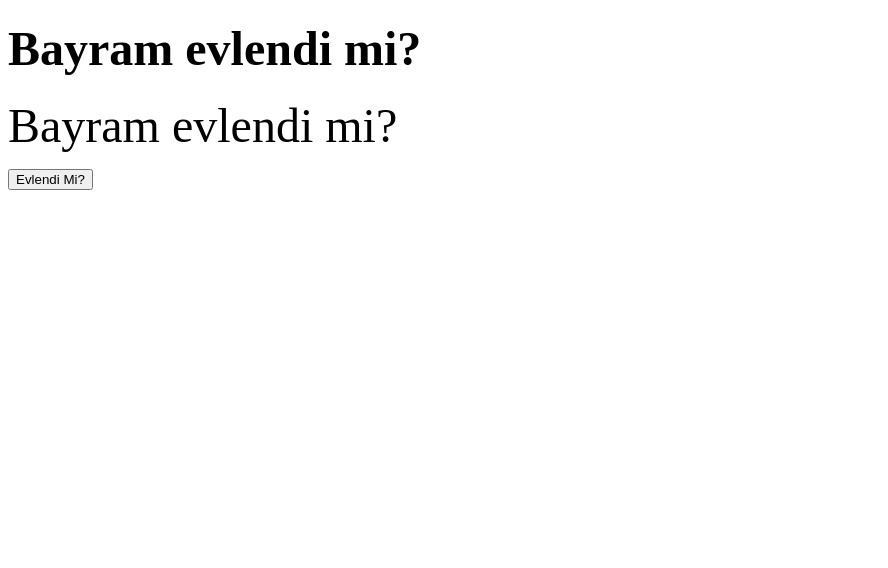
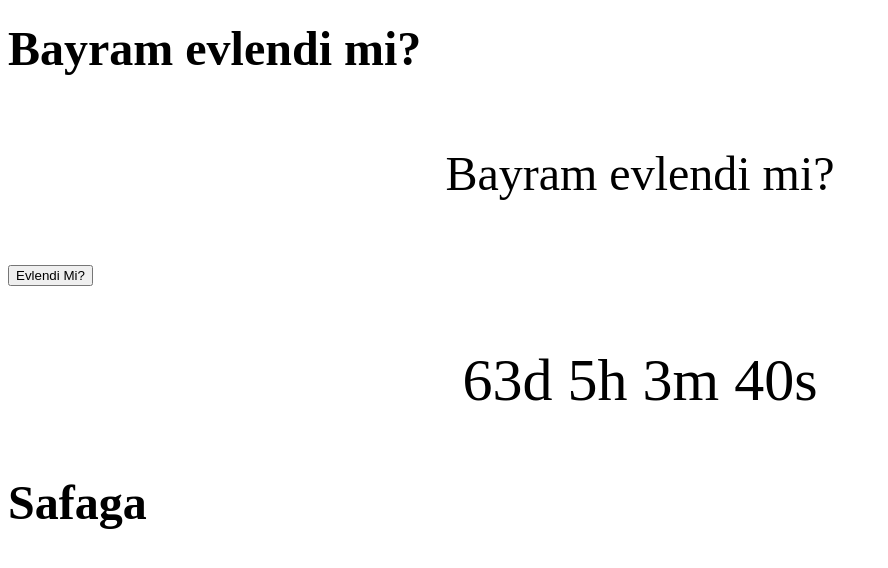
Before and after one commit to bayramevlendimi/bayramevlendimi, a plain HTML site: page index.html in a window 1280 px wide. Shown: the whole page, without its empty margins (0-888 px from the left). Drawn offline with Linux system fonts and the light colour scheme.

Commit message:
wrdwqefd
adwdadae

```diff
--- a/index.html
+++ b/index.html
@@ -8,4 +8,55 @@
 <p><font size="14">Bayram evlendi mi?</font></p>
 <button type="button" onclick="alert('Henuz degil! Dua edin :)')">Evlendi Mi?</button>
 </body>
+
+
+<head>
+<style>
+p {
+  text-align: center;
+  font-size: 60px;
+}
+</style>
+</head>
+<meta http-equiv="Content-Type" content="text/html; charset=UTF-8"/>
+
+<body>
+
+<p id="demo"></p>
+<h1><font size="24">Safaga<font></h1>
+<script>
+// Set the date we're counting down to
+var countDownDate = new Date("Feb 16, 2019 17:00:00").getTime();
+
+// Update the count down every 1 second
+var x = setInterval(function() {
+
+    // Get todays date and time
+    var now = new Date().getTime();
+
+    // Find the distance between now an the count down date
+    var distance = countDownDate - now;
+
+    // Time calculations for days, hours, minutes and seconds
+    var days = Math.floor(distance / (1000 * 60 * 60 * 24));
+    var hours = Math.floor((distance % (1000 * 60 * 60 * 24)) / (1000 * 60 * 60));
+    var minutes = Math.floor((distance % (1000 * 60 * 60)) / (1000 * 60));
+    var seconds = Math.floor((distance % (1000 * 60)) / 1000);
+
+    // Output the result in an element with id="demo"
+    document.getElementById("demo").innerHTML = days + "d " + hours + "h "
+    + minutes + "m " + seconds + "s ";
+
+    // If the count down is over, write some text
+    if (distance < 0) {
+        clearInterval(x);
+        document.getElementById("demo").innerHTML = "EXPIRED";
+    }
+}, 1000);
+</script>
+
+</body>
+
+
+
 </html>
```
